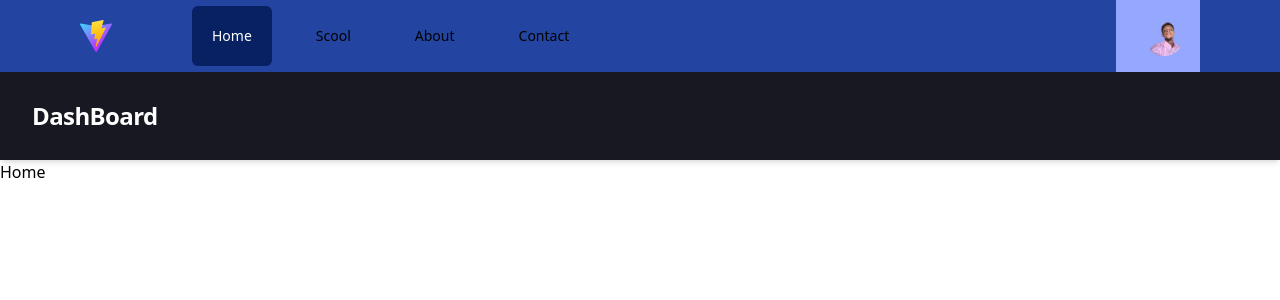
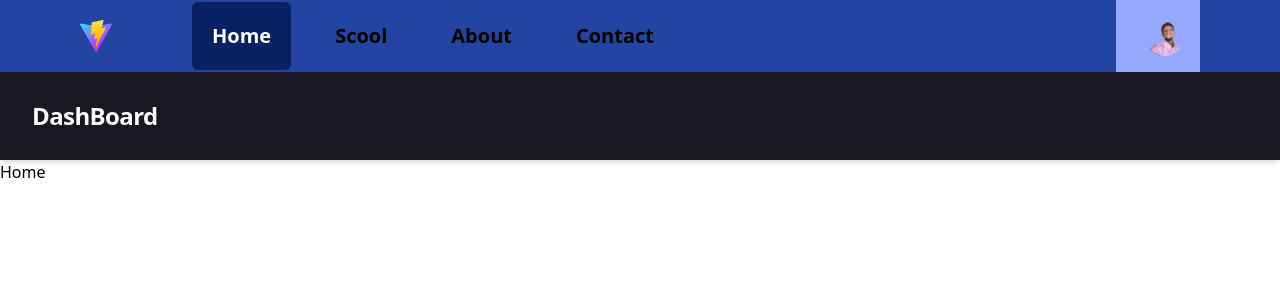
Before and after one commit to rovertnet/open_source, a React (Vite) app: page / in a window 1280 px wide. Shown: the top 300 px of the page. Built offline with nearby package versions, Linux system fonts and the light colour scheme.

Commit message:
nouveau commit

```diff
--- a/src/components/header/Navbar.jsx
+++ b/src/components/header/Navbar.jsx
@@ -45,9 +45,9 @@ const Navbar = () => {
                   className={({ isActive }) =>
                     classNames(
                       isActive
-                        ? "bg-blak text-white"
+                        ? "bg-blak text-white text-xl font-bold"
                         : "text-gray-300 hover:bg-gray-700 hover:text-white",
-                      "rounded-md p-5 text-sm font-medium"
+                      "rounded-md p-5 text-xl font-bold"
                     )
                   }
                   aria-current={item.current ? "page" : undefined}
--- a/src/pages/Contact.jsx
+++ b/src/pages/Contact.jsx
@@ -2,7 +2,6 @@ import React from 'react'
 import Navbar from '../components/header/Navbar';
 import { Outlet } from 'react-router-dom';
 import PageCompoonent from '../components/PageCompoonent';
-import Panel from '../components/component_ecole/Panel';
 
 const Contact = () => {
   return (
@@ -11,7 +10,7 @@ const Contact = () => {
       <Outlet />
 
       <PageCompoonent title="Scool">
-        <Panel />
+
       </PageCompoonent>
     </>
   );
```
